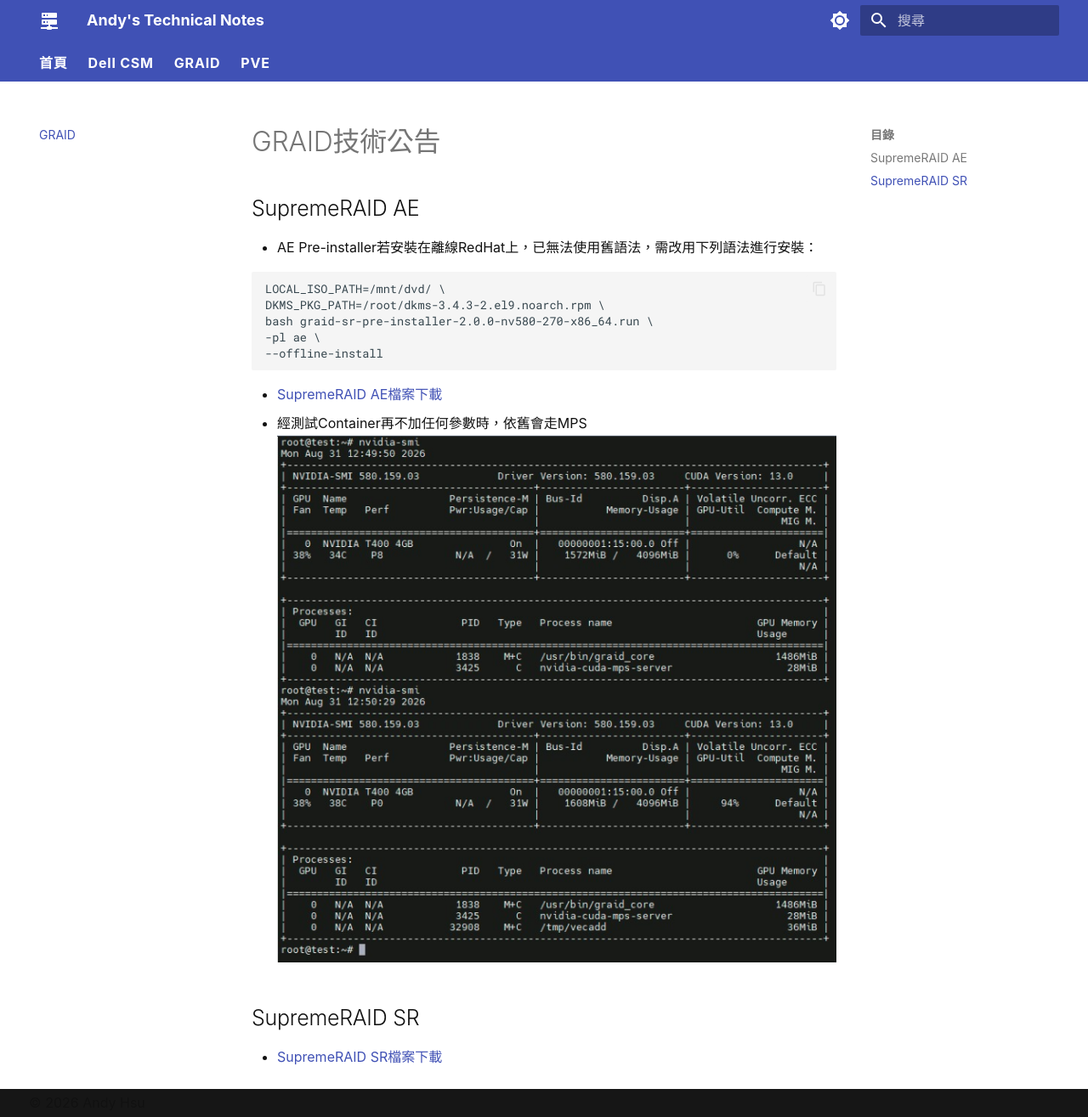
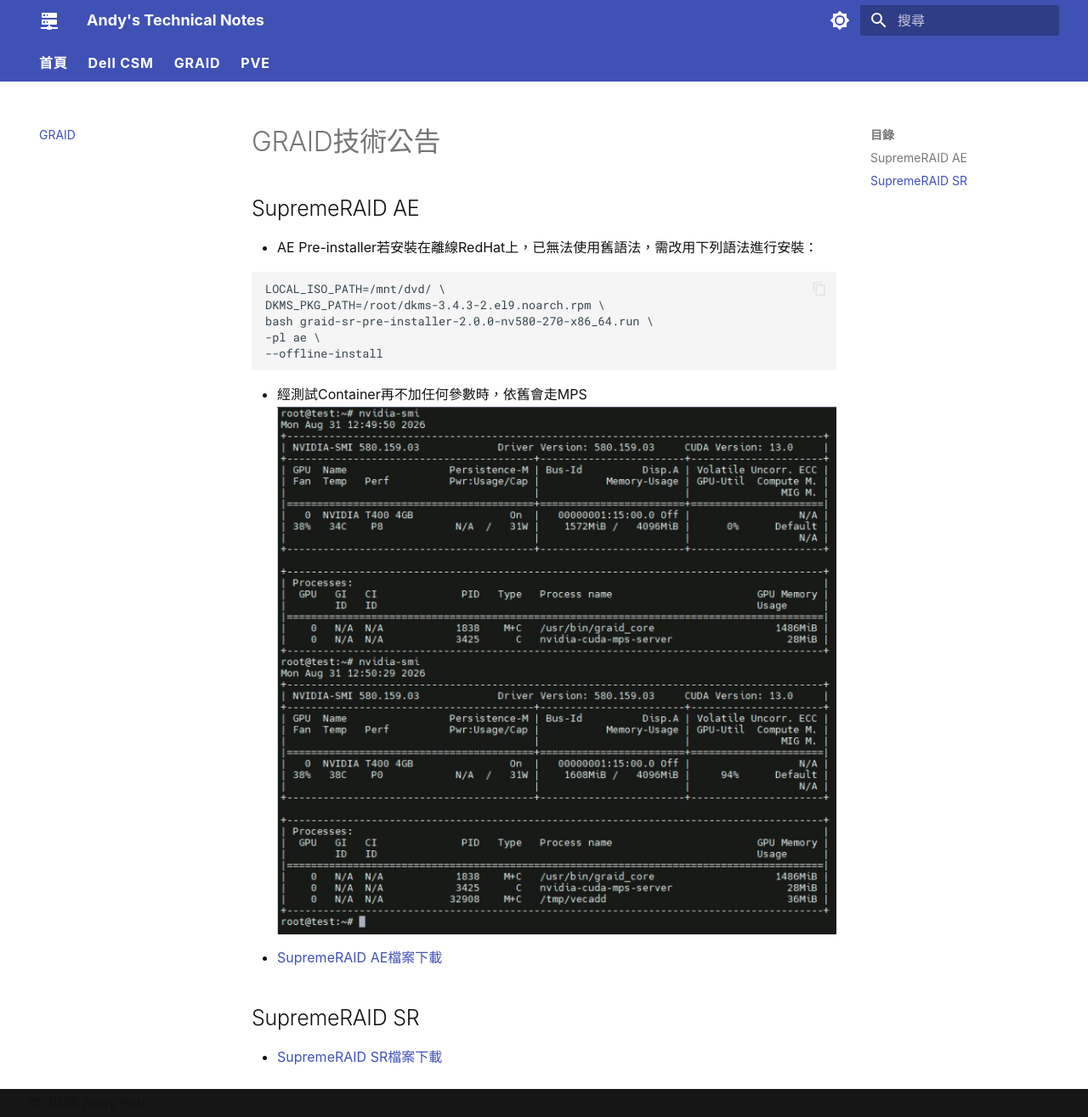
Before and after one commit to Andy0583/Metaage, an MkDocs documentation site: the page built from docs/graid/graid.md, in a window 1280 px wide and 1315 px high. Shown: the whole window at 85% size. Built offline with MkDocs 1.6.1 and Material for MkDocs 9.7.7, drawn with Linux system fonts in a browser that asks for light colours.

````diff
--- a/docs/graid/graid.md
+++ b/docs/graid/graid.md
@@ -8,9 +8,9 @@ bash graid-sr-pre-installer-2.0.0-nv580-270-x86_64.run \
 -pl ae \
 --offline-install
 ```
-- [SupremeRAID AE檔案下載](https://docs.graidtech.com/sr-ae/release-notes/linux/2.0/2.0.0-217/)
 - 經測試Container再不加任何參數時，依舊會走MPS
   <img src="images/001.png">
+- [SupremeRAID AE檔案下載](https://docs.graidtech.com/sr-ae/release-notes/linux/2.0/2.0.0-217/)
 
 ## SupremeRAID SR
 - [SupremeRAID SR檔案下載](https://docs.graidtech.com/sr/release-notes/linux/2.0/2.0.1/)
````
